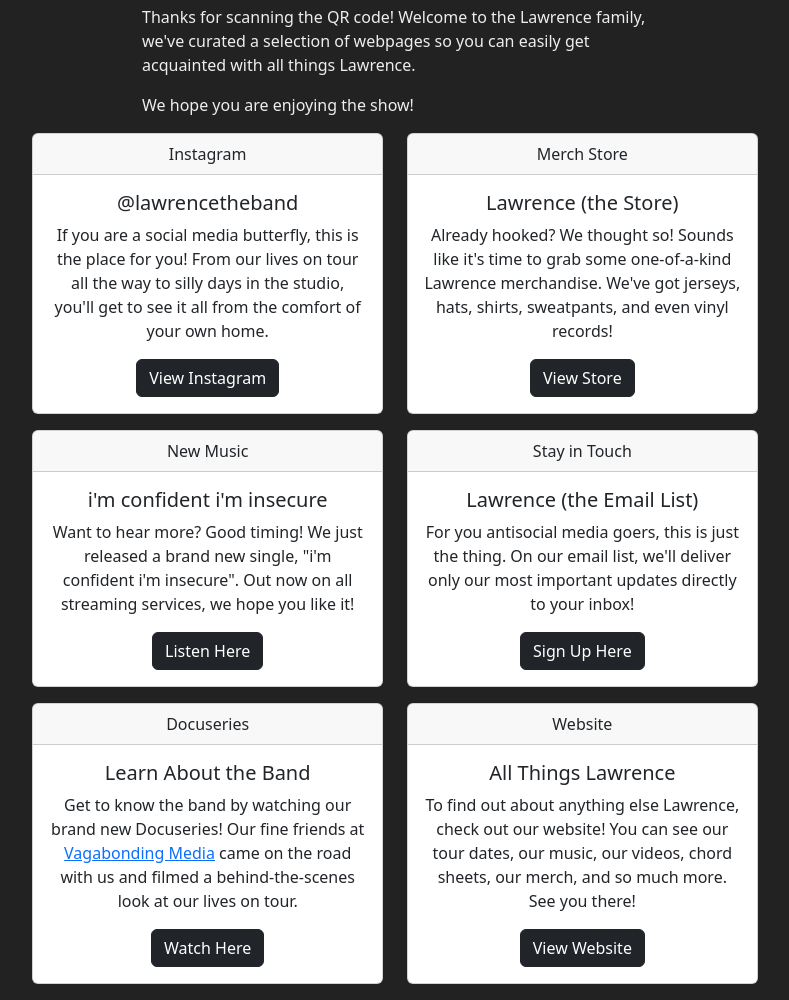
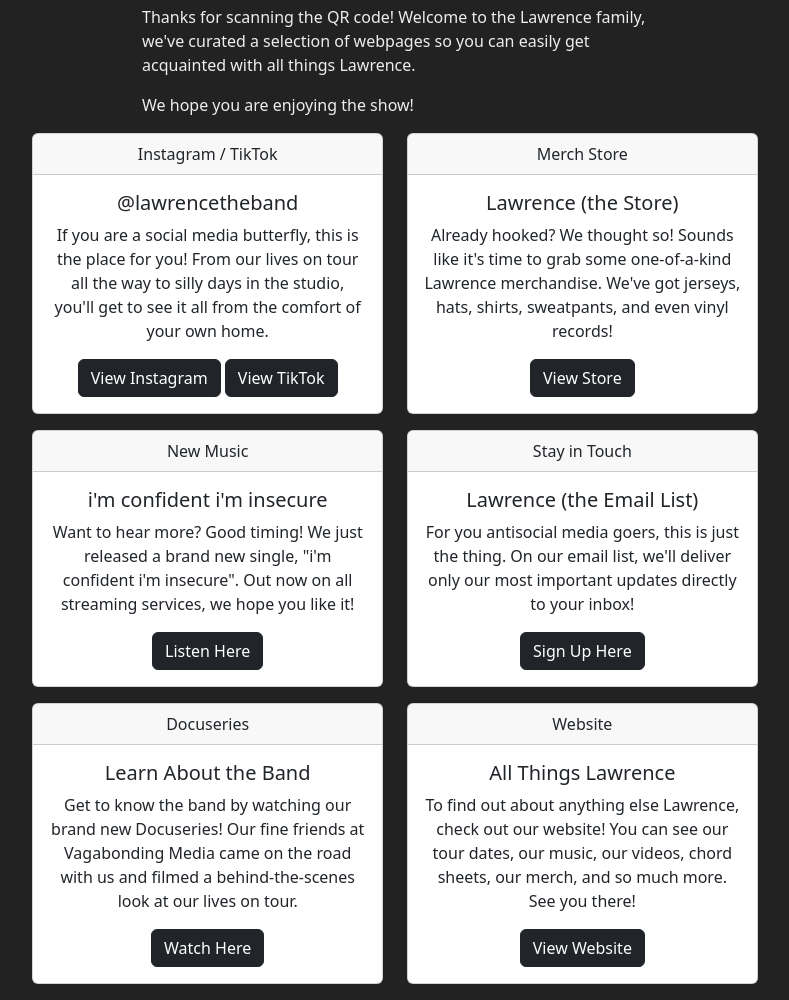
Before and after one commit to jvkoh/lawrence-landing-jonas-tour, a plain HTML site: page index.html in a window 1280 px wide. Shown: the part 520-1520 px from the top of the page, without its empty margins (245-1034 px from the left). Drawn offline with nearby package versions, Linux system fonts and the light colour scheme.

Commit message:
tiktok update

```diff
--- a/index.html
+++ b/index.html
@@ -66,7 +66,7 @@
           <div class="col-sm-12 col-md-6 col-lg-4">
             <div class="card mb-3">
               <div class="card-header">
-                Instagram
+                Instagram / TikTok
               </div>
               <div class="card-body">
                 <h5 class="card-title">@lawrencetheband</h5>
@@ -76,6 +76,7 @@
                   get to see it all from the comfort of your own home.
                 </p>
                 <a href="https://instagram.com/lawrencetheband" class="btn btn-dark">View Instagram</a>
+                <a href="https://tiktok.com/@lawrencetheband" class="btn btn-dark">View TikTok</a>
               </div>
             </div>
           </div>
@@ -141,7 +142,7 @@
                 <h5 class="card-title">Learn About the Band</h5>
                 <p class="card-text">
                   Get to know the band by watching our brand new Docuseries! Our fine friends
-                  at <a href="https://vagabondingmedia.com">Vagabonding Media</a> came on
+                  at Vagabonding Media came on
                   the road with us and filmed a behind-the-scenes look at our lives
                   on tour.
                 </p>
```
